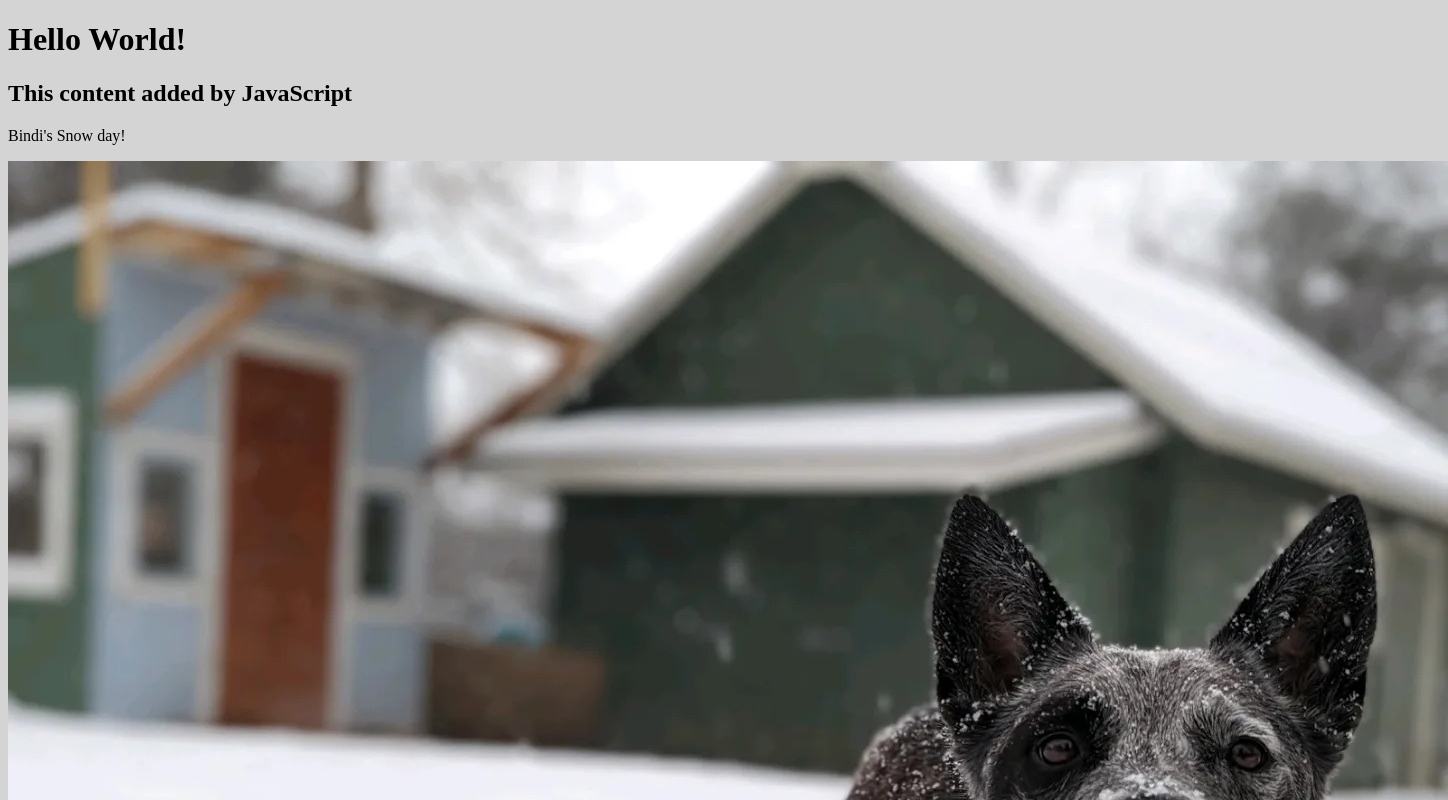
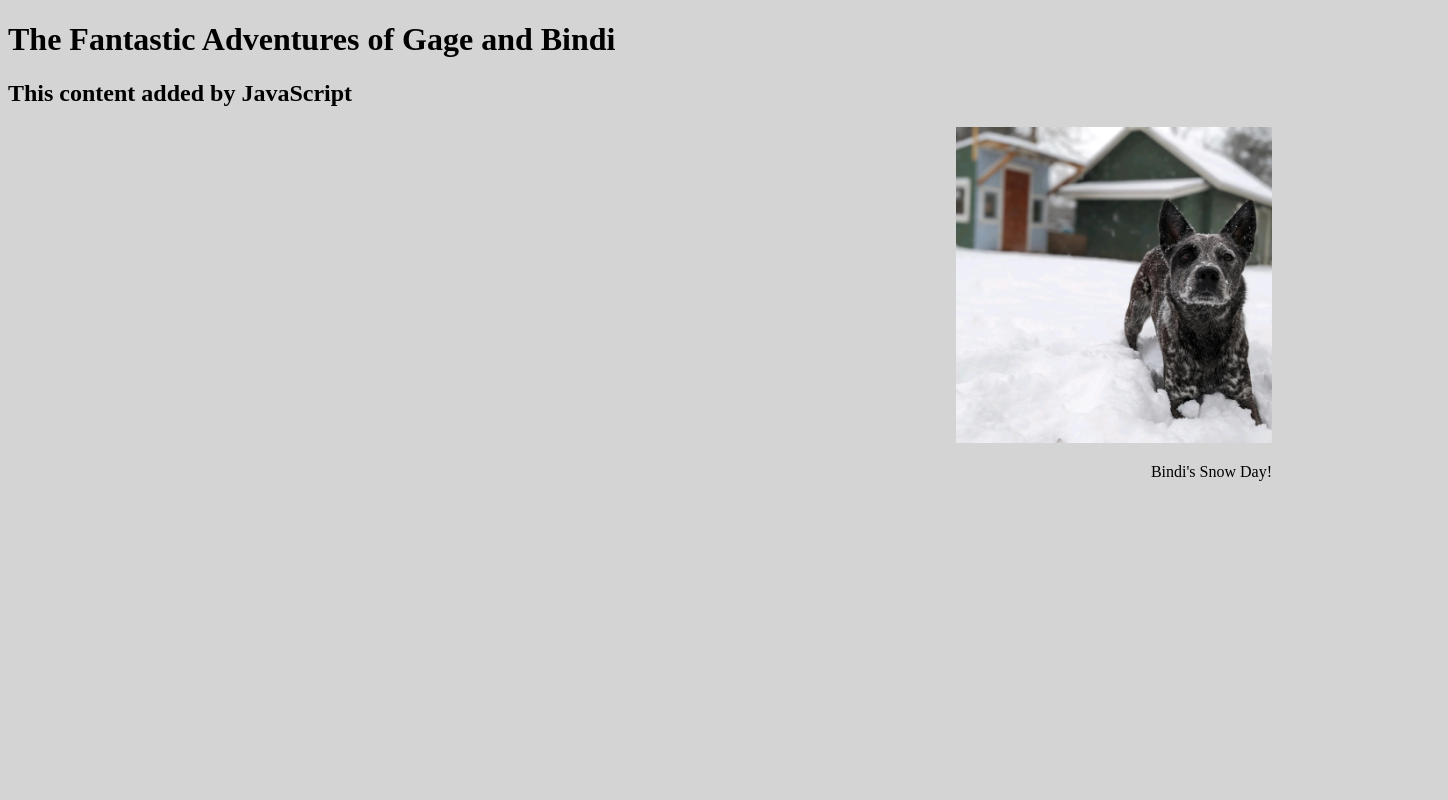
Before and after one commit to GageHarmon/my-personal-website, a plain HTML site: page index.html in a window 1280 px wide. Shown: the top 800 px of the page, 1448 px wide, since content can reach past the window. Drawn offline with Linux system fonts and the light colour scheme.

Commit message:
inserted bindi img with text and CSS aligntment

```diff
--- a/index.html
+++ b/index.html
@@ -5,9 +5,13 @@
         <title>My Personal Website</title>
     </head>
     <body>
-        <h1>Hello World!</h1>
+        <h1>The Fantastic Adventures of Gage and Bindi</h1>
         <script src="script.js"></script>
-        <p>Bindi's Snow day!</p>
-        <img src="../my-personal-website/Images/Bindi+Snow+Bow.jpg" alt="Bindi in the snow.">
+        <div class = "bindi">
+            <img src="../my-personal-website/Images/Bindi+Snow+Bow.jpg"
+            alt="Bindi in the snow."
+            title="Bindi's Snow Day!">
+            <p>Bindi's Snow Day!</p>
+        </div>
     </body>
 </html>
--- a/style.css
+++ b/style.css
@@ -1,3 +1,12 @@
 body {
     background: rgb(212, 212, 212);
   }
+
+div {
+text-align: right;
+}
+
+img {
+  height: 50%;
+  width: 25%;
+}
```
